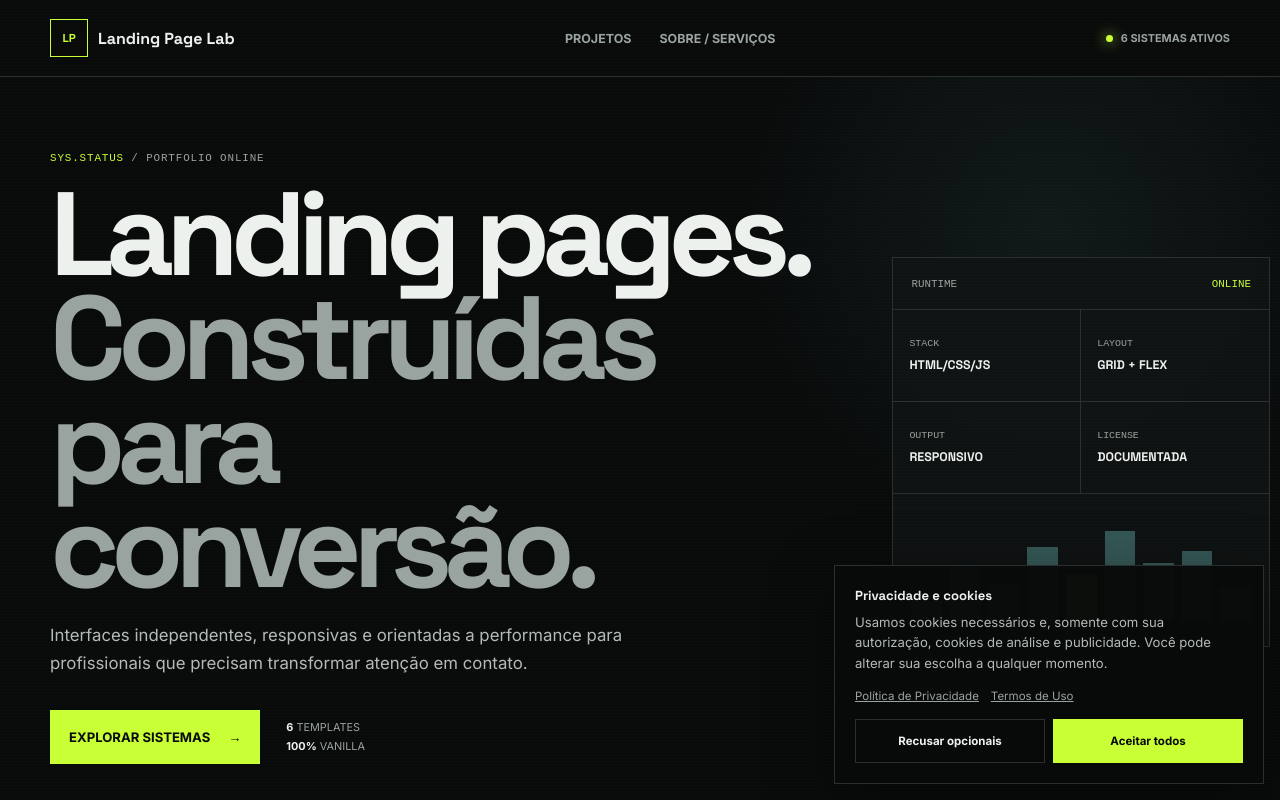
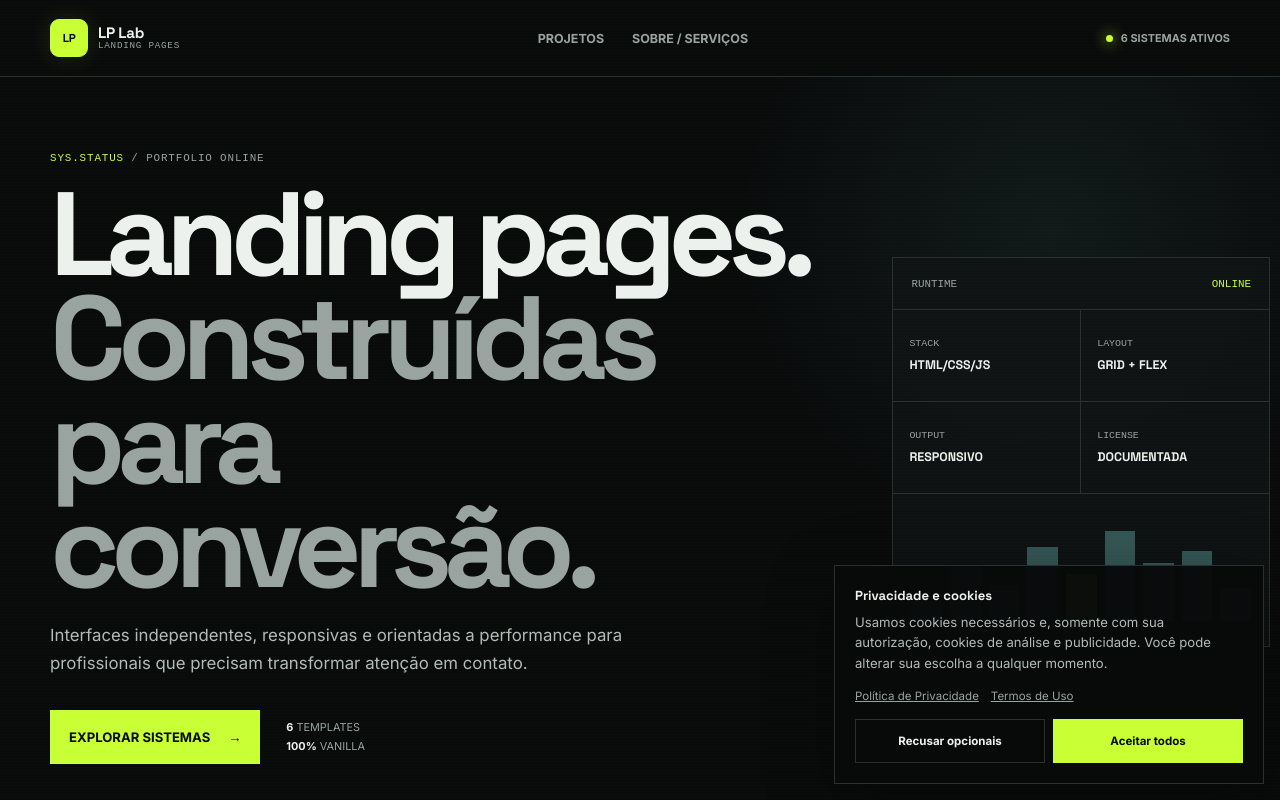
Before and after one commit to SavioCardosoM/landing-pages, a plain HTML site: page index.html in a window 1280 px wide. Shown: the top 800 px of the page. Drawn offline with Linux system fonts and the light colour scheme.

Commit message:
style: adiciona identidade visual LP Lab

```diff
--- a/assets/style.css
+++ b/assets/style.css
@@ -22,7 +22,10 @@ a { color: inherit; }
 .topbar { position: relative; z-index: 20; border-bottom: 1px solid var(--line); }
 .topbar__conteudo { min-height: 76px; display: flex; align-items: center; justify-content: space-between; }
 .brand { display: flex; align-items: center; gap: 10px; font-family: var(--font-display); font-weight: 700; text-decoration: none; }
-.brand__mark { display: grid; width: 38px; height: 38px; place-items: center; border: 1px solid var(--acid); color: var(--acid); font-size: .72rem; }
+.brand__mark { display: grid; width: 38px; height: 38px; place-items: center; border: 1px solid var(--acid); border-radius: 9px; background: var(--acid); color: var(--ink); font-size: .72rem; letter-spacing: -.04em; box-shadow: 0 0 24px rgba(200,255,53,.12); }
+.brand__name { display: grid; gap: 1px; line-height: 1; }
+.brand__name strong { font-size: .95rem; letter-spacing: -.02em; }
+.brand__name small { color: var(--muted); font-family: monospace; font-size: .58rem; font-weight: 500; letter-spacing: .08em; text-transform: uppercase; }
 .nav { display: none; align-items: center; gap: 28px; }
 .nav a { color: var(--muted); font-size: .78rem; font-weight: 700; text-decoration: none; text-transform: uppercase; }
 .nav a:hover { color: var(--paper); }
--- a/index.html
+++ b/index.html
@@ -3,9 +3,9 @@
 <head>
   <meta charset="UTF-8">
   <meta name="viewport" content="width=device-width, initial-scale=1.0">
-  <title>System // Landing Page Lab</title>
-  <meta name="description" content="Portfólio de sistemas de landing pages independentes para profissionais e negócios locais.">
-  <meta property="og:title" content="System // Landing Page Lab">
+  <title>LP Lab — Landing Pages</title>
+  <meta name="description" content="Portfólio de landing pages independentes para profissionais e negócios locais.">
+  <meta property="og:title" content="LP Lab — Landing Pages">
   <meta property="og:description" content="Interfaces de alta conversão projetadas para marcas profissionais.">
   <meta property="og:type" content="website">
   <meta property="og:locale" content="pt_BR">
@@ -14,6 +14,7 @@
   <link href="https://fonts.googleapis.com/css2?family=Inter:wght@400;500;600;700&family=Space+Grotesk:wght@500;600;700&display=swap" rel="stylesheet">
   <link rel="stylesheet" href="assets/style.css">
   <link rel="stylesheet" href="assets/cookie-consent.css">
+  <link rel="icon" href="assets/favicon.svg" type="image/svg+xml">
   <script src="assets/config.js" defer></script>
   <script src="assets/gallery.js" defer></script>
   <script src="assets/cookie-consent.js" defer></script>
@@ -23,9 +24,9 @@
 
   <header class="topbar">
     <div class="container topbar__conteudo">
-      <a class="brand" href="#inicio" aria-label="Landing Page Lab — início">
+      <a class="brand" href="#inicio" aria-label="LP Lab — início">
         <span class="brand__mark">LP</span>
-        <span>Landing Page Lab</span>
+        <span class="brand__name"><strong>LP Lab</strong><small>Landing pages</small></span>
       </a>
       <nav class="nav" aria-label="Navegação principal">
         <a href="#projetos">Projetos</a>
```
Also changed, not shown: privacidade.html (+3 -2 lines), termos.html (+3 -2 lines), assets/favicon.svg (added).
